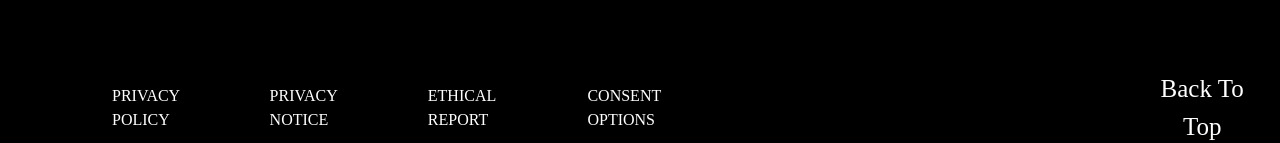
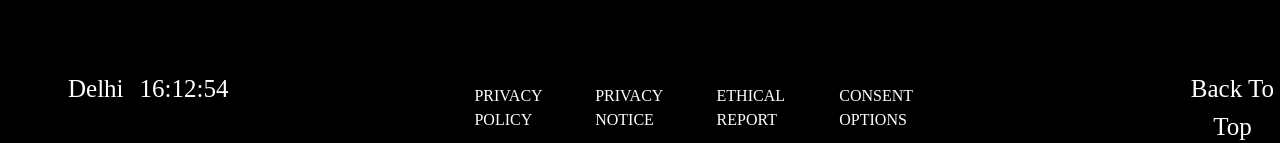
Before and after one commit to Rishu222006/Agence-72-clone, a React (Vite) app: page /blogs in a window 1280 px wide. Shown: the part 2147-2290 px from the top of the page. Built offline with nearby package versions, Linux system fonts and the light colour scheme.

Commit message:
Created a clock component and integrated it in footer component.

```diff
--- /dev/null
+++ b/src/components/common/Clock.jsx
@@ -0,0 +1,32 @@
+import React, { useEffect, useState } from 'react'
+
+const Clock = () => {
+
+    const [time, setTime] = useState(new Date());
+
+    useEffect(() => {
+        const Interval = setInterval(() => setTime(new Date()), 1000);
+        return () => clearInterval(Interval);
+    }, []);
+
+    const formattedTime = time.toLocaleTimeString("en-CA", {
+        hour12: false,
+    })
+
+    return (
+        <div className='font-[font_rk2] flex flex-row'>
+            <div className="w-8 h-8 rounded-full bg-[url('/globe.svg')] bg-cover animate-spin-slow" />
+
+            <div className='flex flex-row text-[25px]'>
+                <h2 className='px-4'>
+                    Delhi
+                </h2>
+                <h1>
+                    {formattedTime}
+                </h1>
+            </div>
+        </div>
+    )
+}
+
+export default Clock
--- a/src/components/common/footer.jsx
+++ b/src/components/common/footer.jsx
@@ -1,4 +1,5 @@
 import React from "react";
+import Clock from "./Clock";
 
 const Base = () => {
     const scrollToTop = () => {
@@ -30,23 +31,26 @@ const Base = () => {
             </div>
 
             <div className="flex flex-row">
+                <div className="mr-[150px] ml-[20px]">
+                    <Clock />
+                </div>
                 <div className="flex flex-row justify-center items-center px-20">
-                    <div className="px-8 font-[font_rk1] hover:text-orange-300 cursor-pointer">
+                    <div className="px-4 font-[font_rk1] hover:text-orange-300 cursor-pointer">
                         PRIVACY POLICY
                     </div>
-                    <div className="px-8 font-[font_rk1] hover:text-orange-300 cursor-pointer">
+                    <div className="px-4 font-[font_rk1] hover:text-orange-300 cursor-pointer">
                         PRIVACY NOTICE
                     </div>
-                    <div className="px-8 font-[font_rk1] hover:text-orange-300 cursor-pointer">
+                    <div className="px-4 font-[font_rk1] hover:text-orange-300 cursor-pointer">
                         ETHICAL REPORT
                     </div>
-                    <div className="px-8 font-[font_rk1] hover:text-orange-300 cursor-pointer">
+                    <div className="px-4 font-[font_rk1] hover:text-orange-300 cursor-pointer">
                         CONSENT OPTIONS
                     </div>
                 </div>
-                <div className="ml-[40vh]">
+                <div className="ml-[150px]">
                     <button onClick={scrollToTop}
-                        className="px-8 font-[font_rk2] text-[25px] hover:text-orange-300 cursor-pointer"
+                        className="font-[font_rk2] text-[25px] hover:text-orange-300 cursor-pointer"
                     >Back To Top
                     </button>
                 </div>
```
Also changed, not shown: public/globe.svg (added).
